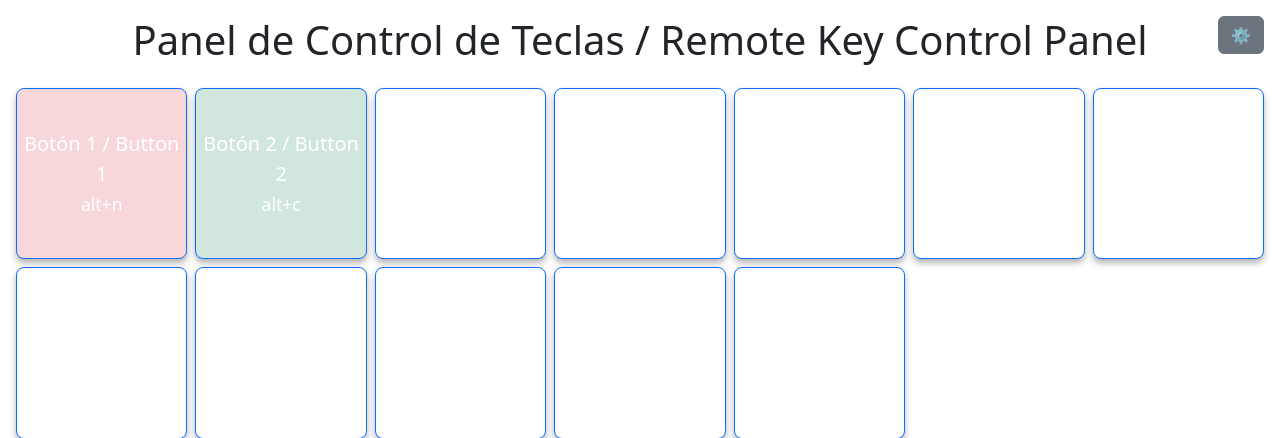
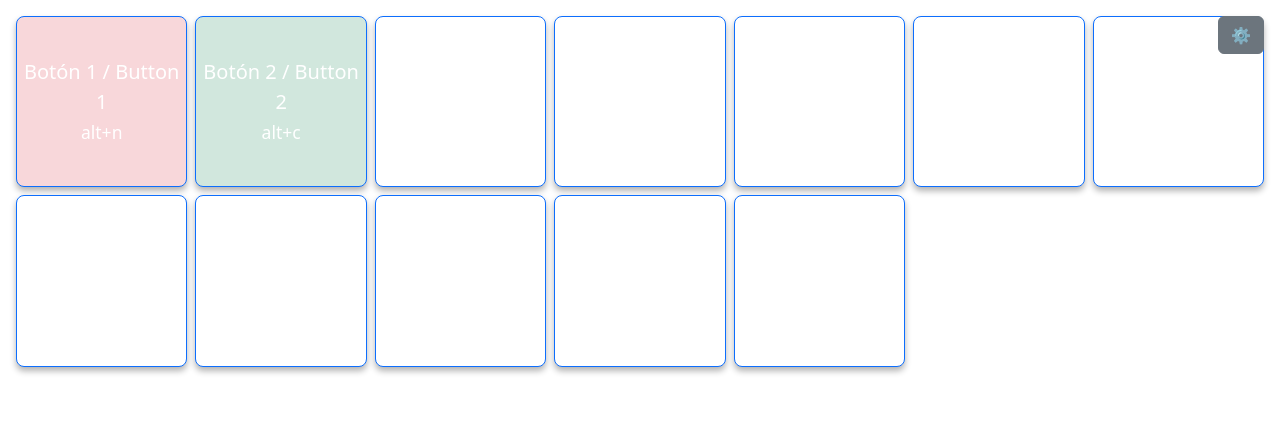
Before and after one commit to GAZKV/remote-key, a Flask app: page / in a window 1280 px wide. Shown: the top 438 px of the page. Run offline with Flask 3, Linux system fonts and the light colour scheme; some libraries are stand-ins or nearby versions.

Commit message:
erase title

```diff
--- a/app/templates/index.html
+++ b/app/templates/index.html
@@ -94,7 +94,7 @@
     </div>
     </div>
 
-  <h1 class="text-center mb-4">Panel de Control de Teclas / Remote Key Control Panel</h1>
+  <!-- <h1 class="text-center mb-4">Panel de Control de Teclas / Remote Key Control Panel</h1>-->
     <div class="grid" id="buttonGrid"></div>
 
     <div class="modal fade" id="confirmDeleteModal" tabindex="-1" aria-hidden="true">
```
